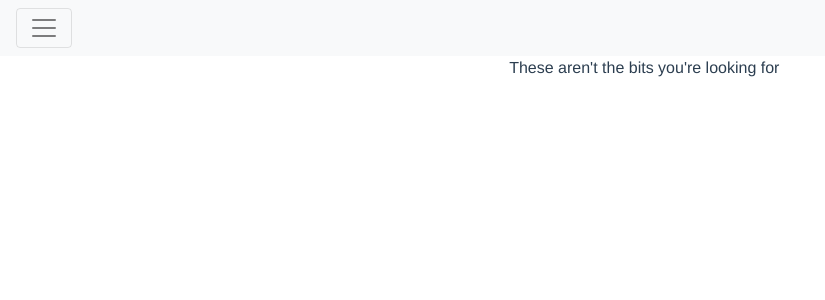
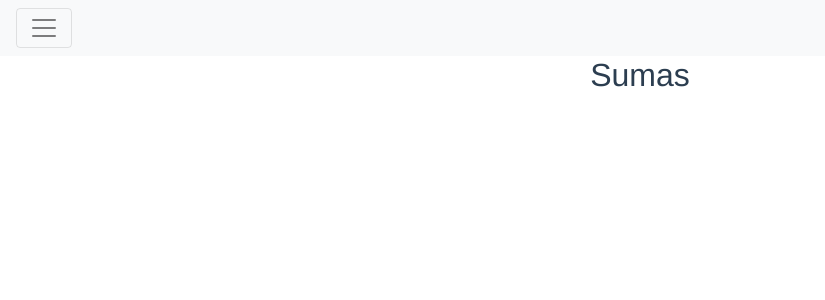
Before and after one commit to RoyRV/sammy-learning, a Vue app: page /addition in a window 1280 px wide. Shown: the top 300 px of the page, without its empty margins (0-825 px from the left). Built offline with nearby package versions, Linux system fonts and the light colour scheme.

Commit message:
adding adition

```diff
--- a/src/router/index.js
+++ b/src/router/index.js
@@ -2,7 +2,9 @@ import Vue from 'vue'
 import VueRouter from 'vue-router'
 import Index from '../views/Index.vue'
 import PageNotFound from '../views/PageNotFound.vue';
+
 import CourseDetail from '../views/courses/CourseDetail.vue';
+import Addition from '../views/themes/addition.vue';
 
 Vue.use(VueRouter)
 
@@ -18,6 +20,9 @@ const routes = [
     name: 'course',
     component: CourseDetail,
     props: (route) => ({ courseId: parseInt(route.query.courseId) })
+  },
+  {
+    path: '/addition', name: 'addition', component: Addition,
   },
   {
     path: '/about',
--- a/src/views/courses/CourseDetail.vue
+++ b/src/views/courses/CourseDetail.vue
@@ -10,7 +10,7 @@
                     <template v-slot:header>
                         <h4 class="mb-0 courseTitle">{{theme.ThemeTitle}}</h4>
                     </template>
-                    <b-button @click="selectTheme(theme.ThemeId)" variant="primary">Aprender</b-button>
+                    <b-button @click="selectTheme(theme.redirectTo)" variant="primary">Aprender</b-button>
                 </b-card>
             </div>
         </div>
@@ -28,12 +28,11 @@
         },
         created() {
             this.course = courseService.getCourseById(this.$route.params.courseId);
-            console.log("this.course", this.course);
             this.themes = themeService.getThemesByCourseId(this.course.CourseId);
         },
         methods: {
-            selectTheme(themeId) {
-                console.log("themeId", themeId);
+            selectTheme(redirectTo) {
+                this.$router.push({ name: redirectTo })
             }
         },
     }
--- /dev/null
+++ b/src/views/themes/addition.vue
@@ -0,0 +1,20 @@
+<template>
+    <div class="container">
+        <div class="section">
+            <h2>Sumas</h2>
+        </div>
+        <div class="section">
+
+        </div>
+    </div>
+</template>
+<script>
+    export default {
+        name: 'Addition',
+        data() {
+            return {
+                numbers: [2, 4]
+            }
+        },
+    }
+</script>
```
